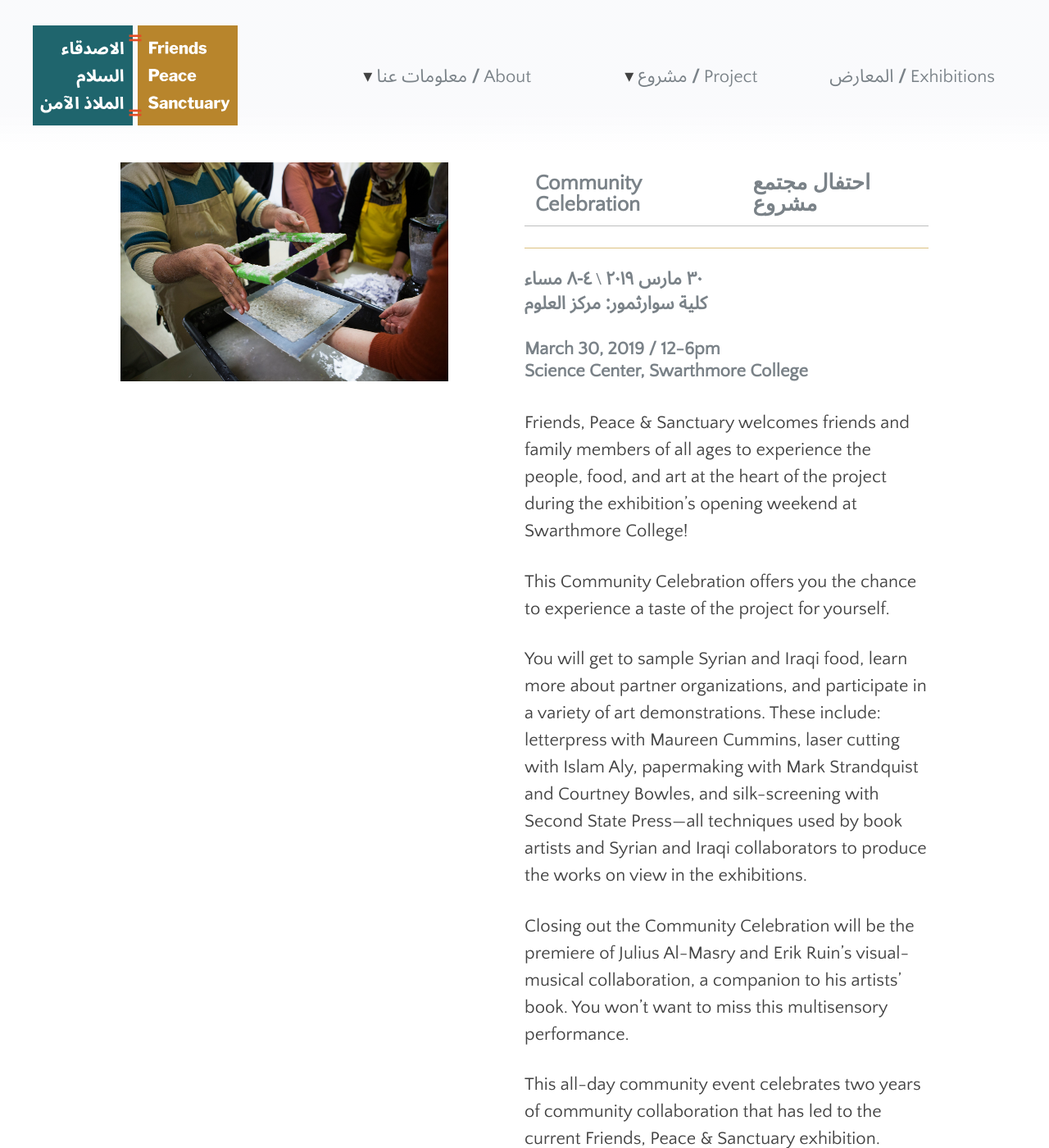
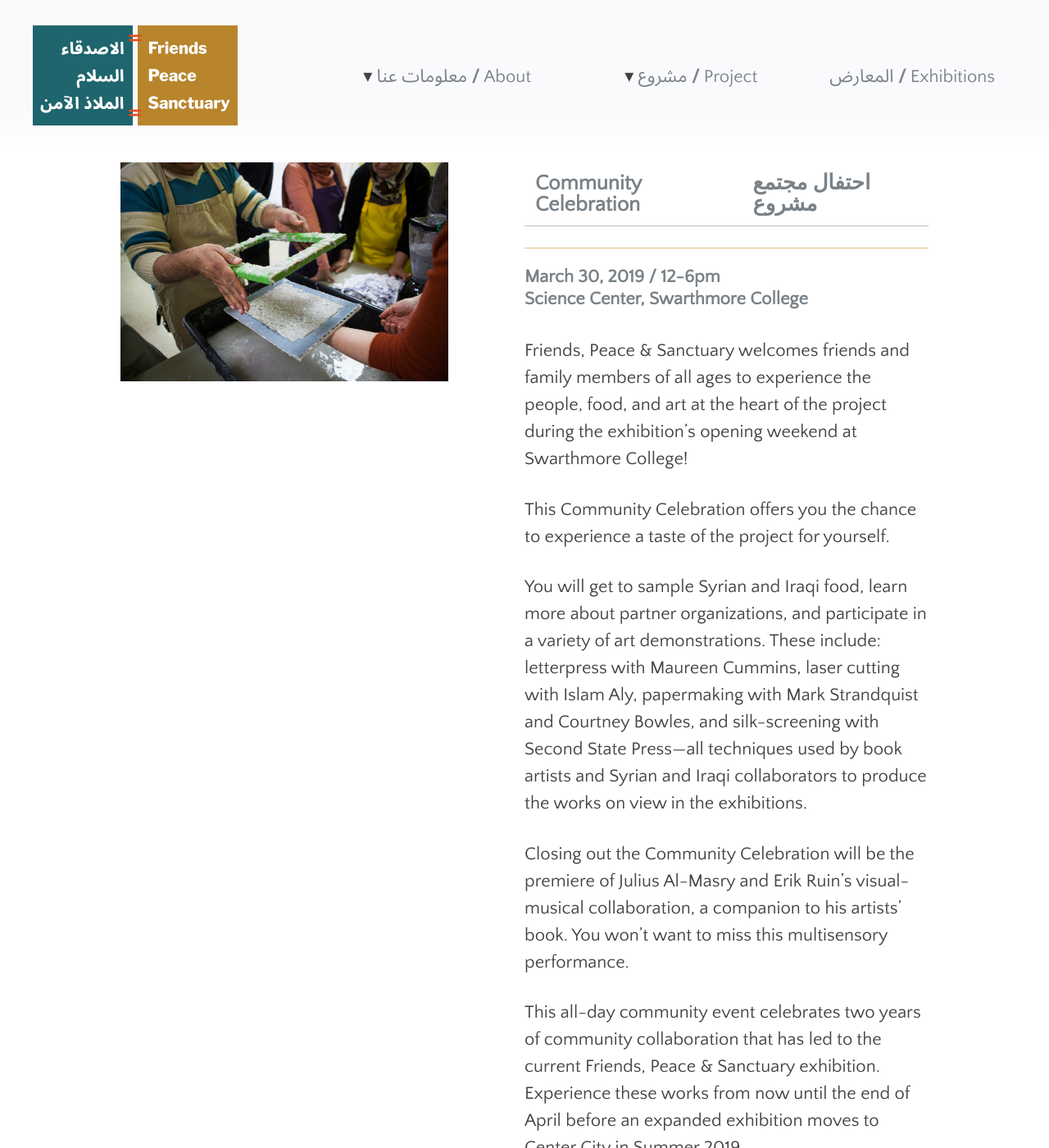
Before and after one commit to swat-ds/fps.swarthmore.edu, a Jekyll site: the page built from _posts/2019-02-22-celebration.md, in a window 1280 px wide and 1400 px high. Shown: the whole window at 82% size. Built offline with Jekyll 4.4.1, drawn with Linux system fonts in a browser that asks for light colours; some of the changed text lies outside the part shown.

Commit message:
Update 2019-02-22-celebration.md

```diff
--- a/_posts/2019-02-22-celebration.md
+++ b/_posts/2019-02-22-celebration.md
@@ -32,8 +32,6 @@ tags:
   - 'artist:Raghad'
   - 'artist:Roula Al Jabi'
   - 'artist:Samah AlKasab'
-event_date_ar: ٣٠ مارس ٢٠١٩ \ ٤-٨ مساء
-event_location_ar: 'كلية سوارثمور: مركز العلوم'
 ---
 
 Friends, Peace & Sanctuary welcomes friends and family members of all ages to experience the people, food, and art at the heart of the project during the exhibition’s opening weekend at Swarthmore College!
```
Also changed, not shown: other parts of _posts/2019-02-22-celebration.md (+1 -1 lines).
